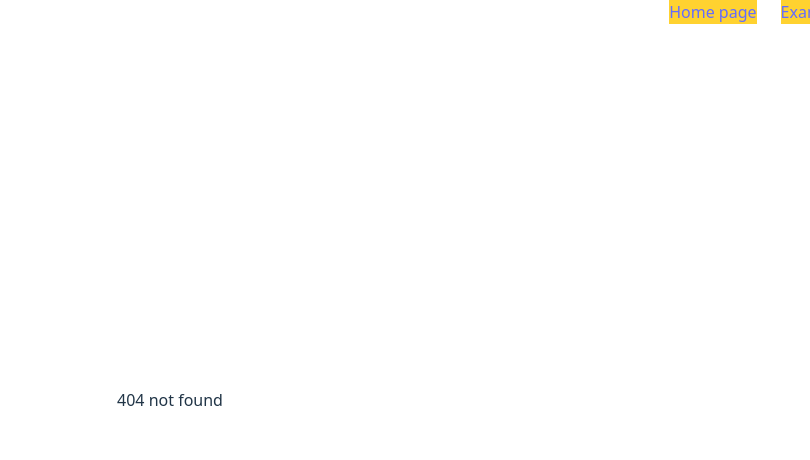
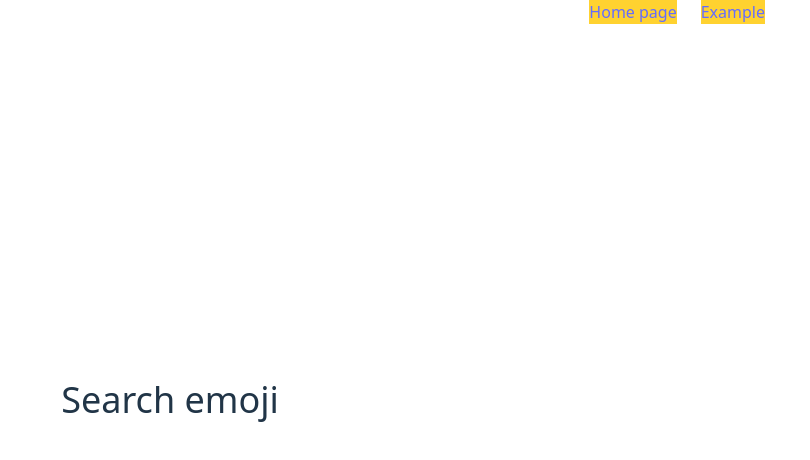
Before and after one commit to ChenPeleg/my-todo-app, a React (Vite) app: page /request in a window 1280 px wide. Before the commit this address had no page. Shown: the top 460 px of the page, without its empty margins (470-1280 px from the left). Built offline with nearby package versions, Linux system fonts and the light colour scheme; no server answers.

Commit message:
Add GetRequest component and integrate it into routing

```diff
--- a/src/App.jsx
+++ b/src/App.jsx
@@ -10,6 +10,7 @@ import { ItemPage } from './pages/ItemPage'
 import { ExamplePage } from './pages/MyExamplePage'
 import { Page404 } from './pages/404Page'
 import { Link } from 'react-router'
+import { GetRequest } from './components/GetRequest'
 
 
 export default function App() {
@@ -29,6 +30,7 @@ export default function App() {
        <Route path='/home' element={<HomePage/>}  />
        <Route path='/item/:id' element={<ItemPage/>}/>
        <Route path='/example' element={<ExamplePage/>}/>
+       <Route path='/request' element={<GetRequest/>}/>
        <Route path='*' element={<Page404/>}/>
      </Routes>
   </BrowserRouter>
--- a/src/components/GetRequest.jsx
+++ b/src/components/GetRequest.jsx
@@ -1,6 +1,28 @@
+import { Axios } from "axios"
+import { use, useEffect, useState } from "react"
+//https://emojihub.yurace.pro/api/categories
+const axoisClient = new Axios( )
+
 export const GetRequest = () => {
+    const [searchString, setSearchString] = useState('face')
+
+    const [searchResults, setSearchResult] = useState([])
+    useEffect (()=>{
+        axoisClient.get(`https://emojihub.yurace.pro/api/search?q=${searchString}`).then((result)=> {
+            // @ts-ignore
+            setSearchResult(result)
+        })
+    }, [])
+
+
 //https://http.cat/[status_code]
     return <div>
-        try get
+        <div className="p-6 text-4xl">
+
+       Search emoji
+        </div>
+        <div>
+            {}
+        </div>
     </div>
 }
```
